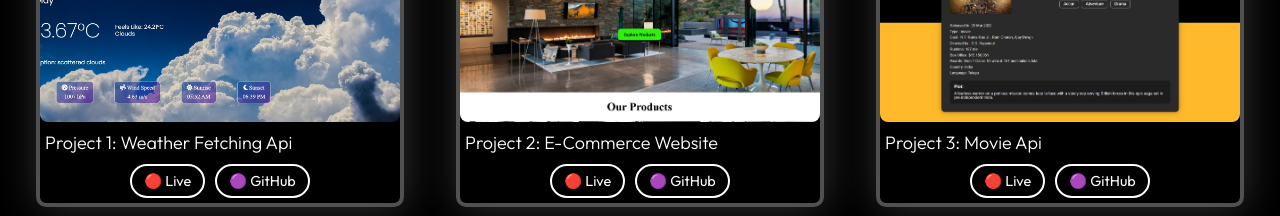
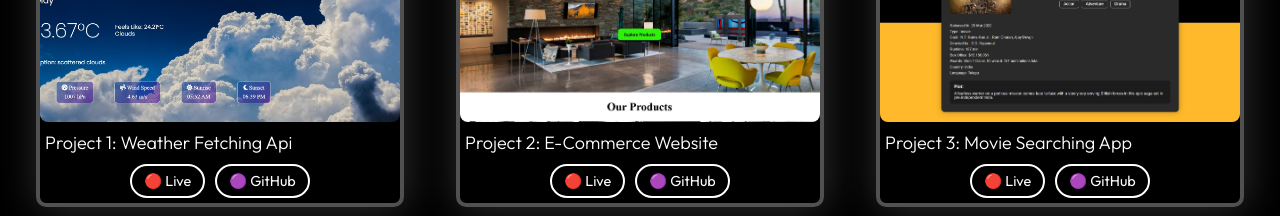
Before and after one commit to M-Lipsa-Jena/Portfolio-Website, a React (Vite) app: page / in a window 1280 px wide. Shown: the part 2940-3156 px from the top of the page. Built offline with nearby package versions, Linux system fonts and the light colour scheme.

Commit message:
update project name

```diff
--- a/src/assets/Components/MyWork/MyWork.js
+++ b/src/assets/Components/MyWork/MyWork.js
@@ -23,7 +23,7 @@ export const MyWork_data = [
     },
     {
         w_no:3,
-        w_name:"Project 3: Movie Api",
+        w_name:"Project 3: Movie Searching App",
         w_img: MovieApiImg,
         w_live: "https://find-movie-info.netlify.app/",
         w_github: "https://github.com/M-Lipsa-Jena/movie-searching-app"
```
